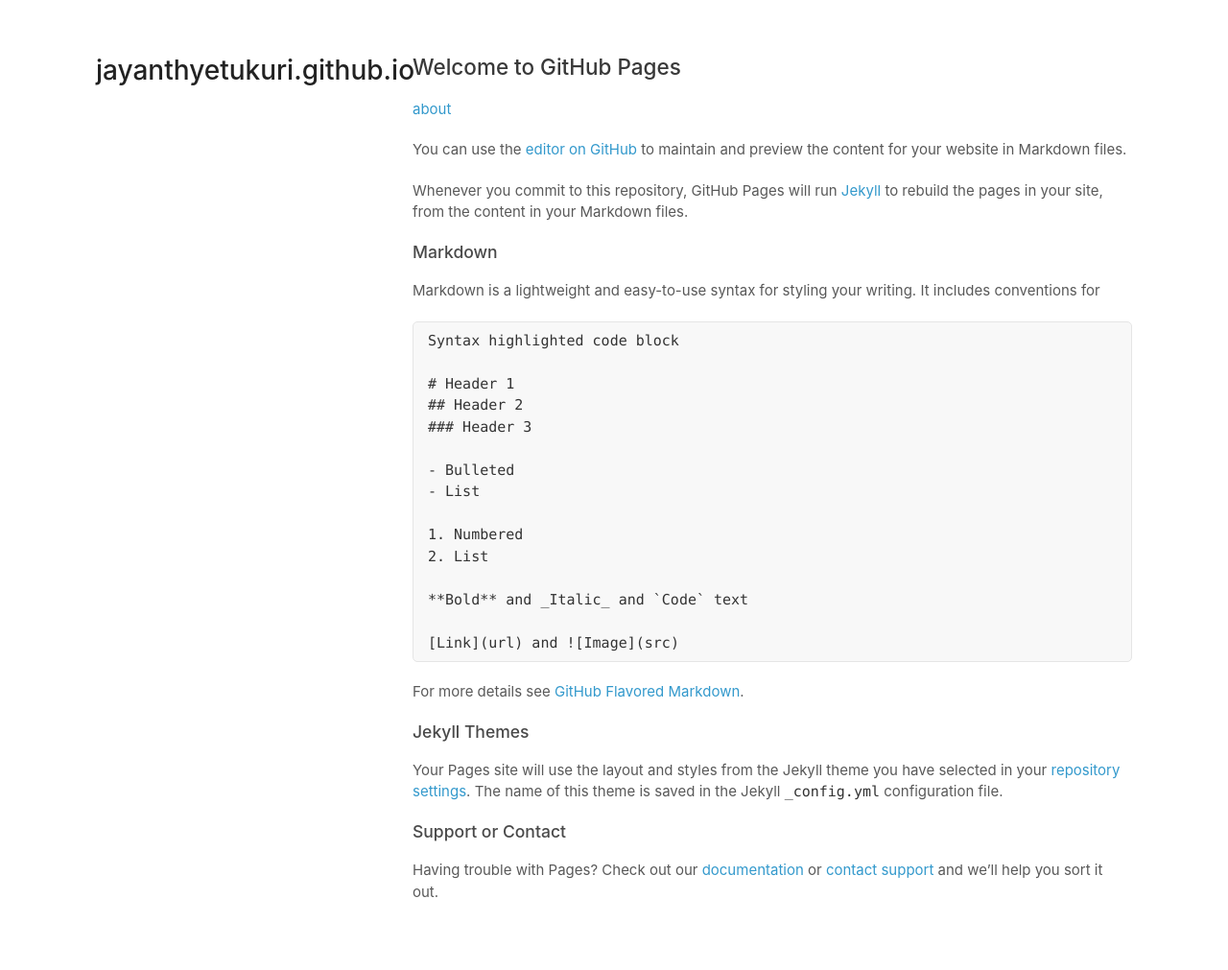
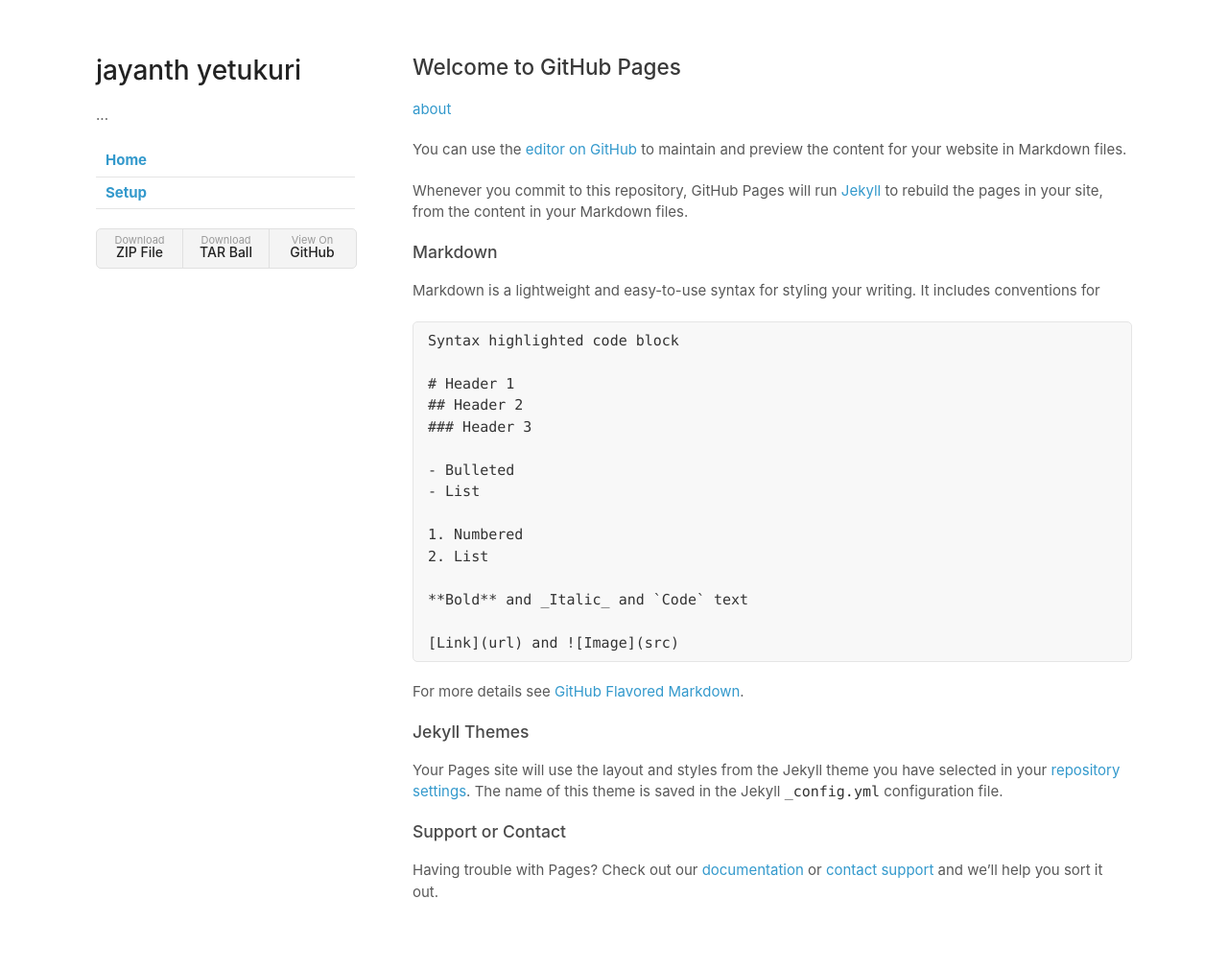
Before and after one commit to jayanthyetukuri/jayanthyetukuri.github.io, a Jekyll site: the page built from index.md, in a window 1280 px wide. Shown: the whole page at 96% size. Built offline with Jekyll 4.4.1, drawn with Linux system fonts in a browser that asks for light colours; our own code applies the rules of GitHub Pages for plain Markdown files; the repository's description, which GitHub fills in, is left out.

Commit message:
Update _config.yml

```diff
--- a/_config.yml
+++ b/_config.yml
@@ -1,9 +1,9 @@
 # theme: jekyll-theme-minimal
-remote_theme: pmarsceill/just-the-docs
-github:
-  is_project_page: false
-name: jayanthyetukuri's site
-title: null
+# remote_theme: pmarsceill/just-the-docs
+# github:
+#   is_project_page: false
+# name: jayanthyetukuri's site
+# title: null
 
 # title: [The title of your site]
 # description: [A short description of your site's purpose]
@@ -11,3 +11,14 @@ title: null
 # https://kutaybs.com/gh-pages-template/setup
 # https://pmarsceill.github.io/just-the-docs/docs/configuration/
 # https://github.com/wiseodd/wiseodd.github.io
+
+
+theme: jekyll-theme-minimal
+title: jayanth yetukuri
+description: ...
+show_downloads: True
+navigation:
+  - title: Home
+    url: /
+  - title: Setup
+    url: setup
```
